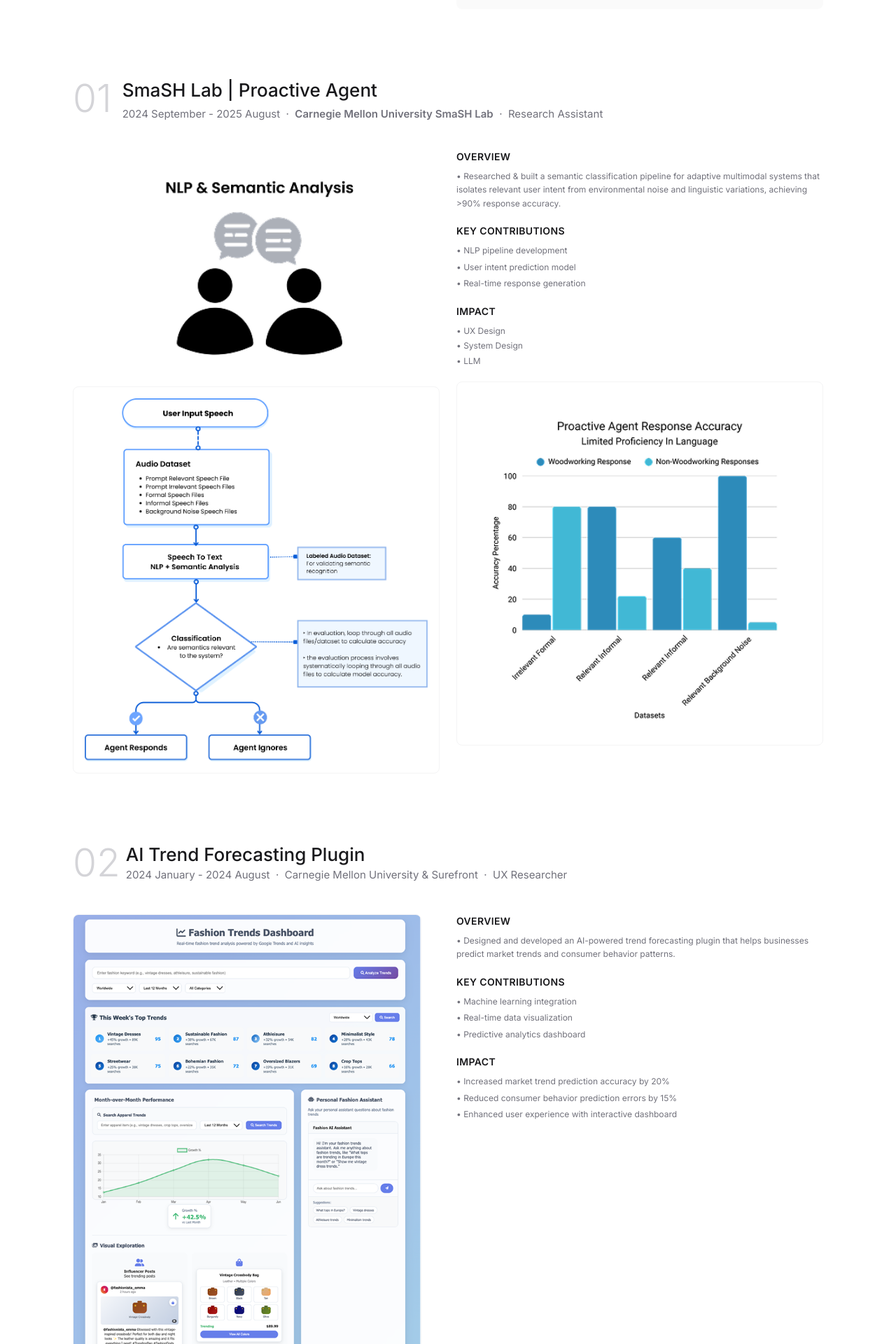
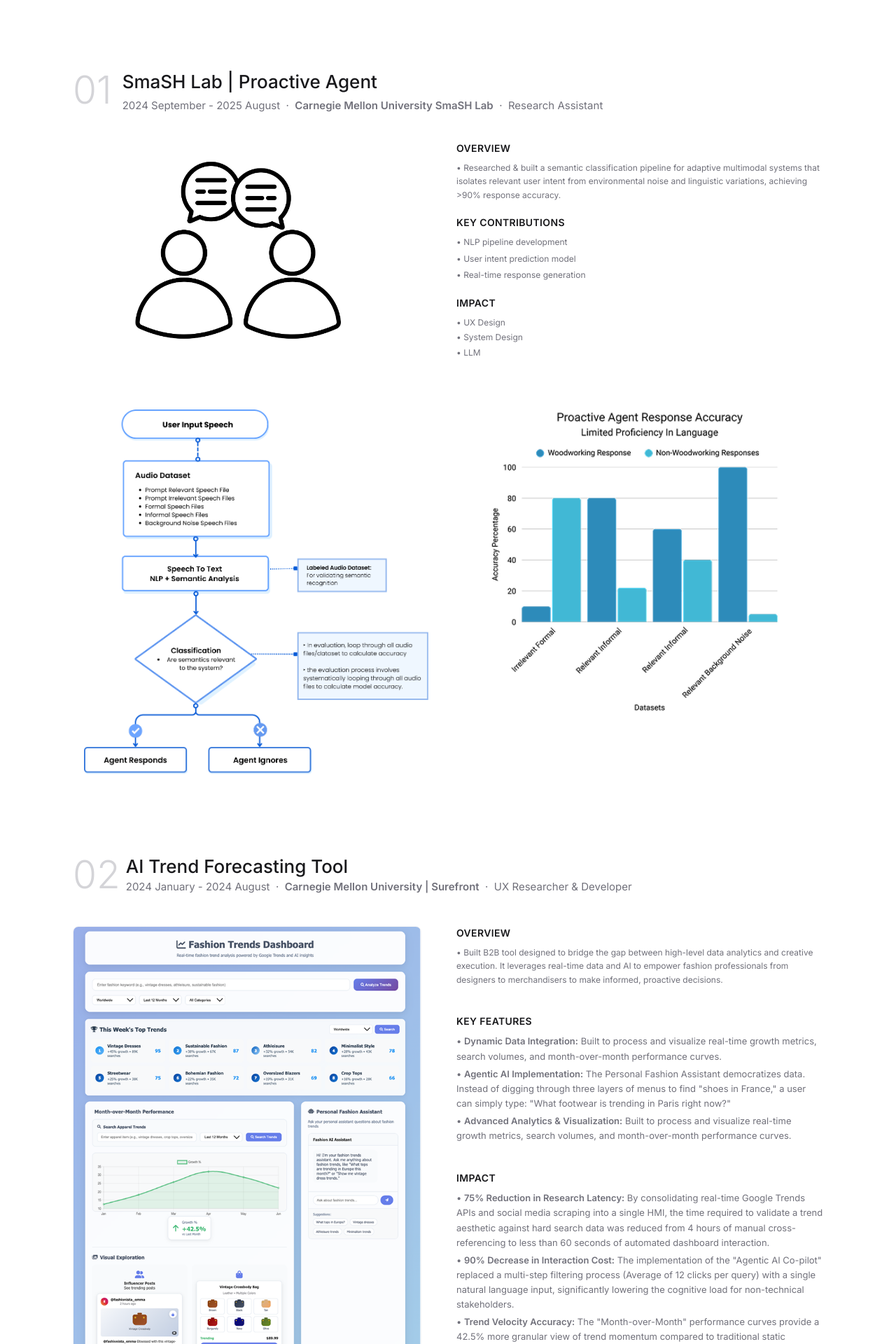
Before and after one commit to rinak01/MyPortfolio, a Next.js app: page /updated_portfolio in a window 1280 px wide. Shown: the part 1700-3620 px from the top of the page at 70% size. Built offline with nearby package versions, Linux system fonts and the light colour scheme.

Commit message:
project descriptions updated

```diff
--- a/app/updated_portfolio/updated_page.tsx
+++ b/app/updated_portfolio/updated_page.tsx
@@ -138,14 +138,14 @@ export default function Portfolio() {
               <img
                 src="/images/00/bmwinfograph.png"
                 alt="Capabilities diagram"
-                className="w-[85%] h-auto"
+                className="w-[83%] h-auto"
               />
               <p className="text-[10px] text-zinc-400 mt-2">• Layered Architecture Diagram</p>
             </div>
 
             {/* Right - Layers (top) + Pipeline (bottom) */}
-            <div className="flex flex-col gap-4">
-              <div className="bg-zinc-50 rounded-lg p-4">
+            <div className="flex flex-col gap-1">
+              <div className="rounded-lg p-4">
                 <img
                   src="/images/00/layers.png"
                   alt="Layers diagram"
@@ -153,7 +153,7 @@ export default function Portfolio() {
                 />
                 <p className="text-[10px] text-zinc-400 mt-2">• GenUI architecture illustrates a tiered synthesis pipeline that orchestrates contextual processing to deliver a real-time adoptive interface.</p>
               </div>
-              <div className="bg-zinc-50 rounded-lg p-4">
+              <div className="rounded-lg p-4">
                 <img
                   src="/images/00/pipeline.png"
                   alt="Pipeline diagram"
@@ -187,14 +187,14 @@ export default function Portfolio() {
                 {/* <h4 className="text-sm font-medium text-zinc-700 mb-3">NLP & Semantic Analysis</h4> */}
                 <div className="rounded-lg overflow-hidden">
                   <img
-                    src="/images/01/NLP.png"
+                    src="/images/01/NLP01.png"
                     alt="NLP and Semantic Analysis diagram"
-                    className="w-full h-auto"
+                    className="w-[90%] h-auto -mt-[80px]"
                   />
                 </div>
               </div>
 
-              <div className="border border-zinc-100 rounded-lg p-4 bg-white">
+              <div className="rounded-lg p-4 -mt-[40px]">
                 <img
                   src="/images/01/proactive agent pipeline.png"
                   alt="Proactive Agent Pipeline"
@@ -231,7 +231,7 @@ export default function Portfolio() {
               </div>
 
               {/* Chart */}
-              <div className="border border-zinc-100 rounded-lg p-4 bg-white">
+              <div className="rounded-lg p-4">
                 <img
                   src="/images/01/updatedGraph.png"
                   alt="Proactive Agent Response Accuracy"
@@ -248,9 +248,9 @@ export default function Portfolio() {
           <div className="flex items-start gap-[8px] mb-8">
             <span className="text-[55px] font-light text-zinc-300 -mt-[10px]">02</span>
             <div>
-              <h3 className="text-[26px] font-medium text-zinc-900">AI Trend Forecasting Plugin</h3>
+              <h3 className="text-[26px] font-medium text-zinc-900">AI Trend Forecasting Tool</h3>
               <p className="text-[15px] text-zinc-500 mt-[-1px]">
-                2024 January - 2024 August &nbsp;·&nbsp; Carnegie Mellon University & Surefront &nbsp;·&nbsp; UX Researcher
+                2024 January - 2024 August &nbsp;·&nbsp; <span className="font-semibold">Carnegie Mellon University | Surefront</span> &nbsp;·&nbsp; UX Researcher & Developer
               </p>
             </div>
           </div>
@@ -266,7 +266,7 @@ export default function Portfolio() {
                   className="w-full h-auto"
                 />
               </div>
-              <div className="rounded-lg overflow-hidden border border-zinc-100 w-[95%]">
+              <div className="rounded-lg overflow-hidden w-[102%] -ml-[26px]">
                 <img
                   src="/images/02/SurefrontInterviews.png"
                   alt="Surefront Interviews"
@@ -276,29 +276,29 @@ export default function Portfolio() {
             </div>
 
             {/* Right - Overview & Details */}
-            <div className="space-y-5">
+            <div className="space-y-10">
               <div>
                 <h4 className="text-sm font-semibold uppercase tracking-wide text-zinc-900 mb-2">Overview</h4>
                 <p className="text-[12px] text-zinc-500 leading-relaxed">
-                  • Designed and developed an AI-powered trend forecasting plugin that helps businesses predict market trends and consumer behavior patterns.
+                  • Built B2B tool designed to bridge the gap between high-level data analytics and creative execution. It leverages real-time data and AI to empower fashion professionals from designers to merchandisers to make informed, proactive decisions.
                 </p>
               </div>
 
               <div>
-                <h4 className="text-sm font-semibold uppercase tracking-wide text-zinc-900 mb-2">Key Contributions</h4>
-                <ul className="text-[12px] text-zinc-500 leading-relaxed space-y-1">
-                  <li>• Machine learning integration</li>
-                  <li>• Real-time data visualization</li>
-                  <li>• Predictive analytics dashboard</li>
+                <h4 className="text-sm font-semibold uppercase tracking-wide text-zinc-900 mb-2">Key Features</h4>
+                <ul className="text-[13px] text-zinc-500 leading-relaxed space-y-1">
+                  <li>• <span className="font-semibold">Dynamic Data Integration:</span> Built to process and visualize real-time growth metrics, search volumes, and month-over-month performance curves.</li>
+                  <li>• <span className="font-semibold">Agentic AI Implementation:</span> The Personal Fashion Assistant democratizes data. Instead of digging through three layers of menus to find "shoes in France," a user can simply type: "What footwear is trending in Paris right now?"</li>
+                  <li>• <span className="font-semibold">Advanced Analytics & Visualization:</span> Built to process and visualize real-time growth metrics, search volumes, and month-over-month performance curves.</li>
                 </ul>
               </div>
 
               <div>
                 <h4 className="text-sm font-semibold uppercase tracking-wide text-zinc-900 mb-2">Impact</h4>
-                <ul className="text-[12px] text-zinc-500 leading-relaxed space-y-1">
-                  <li>• Increased market trend prediction accuracy by 20%</li>
-                  <li>• Reduced consumer behavior prediction errors by 15%</li>
-                  <li>• Enhanced user experience with interactive dashboard</li>
+                <ul className="text-[13px] text-zinc-500 leading-relaxed space-y-1">
+                  <li>• <span className="font-semibold">75% Reduction in Research Latency:</span> By consolidating real-time Google Trends APIs and social media scraping into a single HMI, the time required to validate a trend aesthetic against hard search data was reduced from 4 hours of manual cross-referencing to less than 60 seconds of automated dashboard interaction.</li>
+                  <li>• <span className="font-semibold">90% Decrease in Interaction Cost:</span> The implementation of the "Agentic AI Co-pilot" replaced a multi-step filtering process (Average of 12 clicks per query) with a single natural language input, significantly lowering the cognitive load for non-technical stakeholders.</li>
+                  <li>• <span className="font-semibold">Trend Velocity Accuracy:</span> The "Month-over-Month" performance curves provide a 42.5% more granular view of trend momentum compared to traditional static quarterly reports.</li>
                 </ul>
               </div>
 
@@ -331,7 +331,7 @@ export default function Portfolio() {
             <div>
               <h3 className="text-[26px] font-medium text-zinc-900">Emma&apos;s Tree</h3>
               <p className="text-[15px] text-zinc-500 mt-1">
-                2023 June - 2024 June &nbsp;·&nbsp; Personal Project &nbsp;·&nbsp; Designer & Developer
+                2023 June - 2024 June &nbsp;·&nbsp; <span className="font-semibold">The June 19th Project, Personal Project</span> &nbsp;·&nbsp; Designer & Developer
               </p>
             </div>
           </div>
@@ -348,63 +348,56 @@ export default function Portfolio() {
             </div>
 
             {/* Right - Overview, Key Highlights, Tools */}
-            <div className="space-y-5">
+            <div className="space-y-10">
               <div>
                 <h4 className="text-sm font-semibold uppercase tracking-wide text-zinc-900 mb-2">Overview</h4>
                 <p className="text-[12px] text-zinc-500 leading-relaxed">
-                  • A 3D printed art installation exploring the relationship between nature and technology through generative design.
+                  • I built this tree for my best friend, a med student who wanted greenery without the maintenance stress. Using biomimicry, the tree reacts to environmental changes just like a real tree, functioning as both interactive companion and a functional monitor that won't die.
                 </p>
               </div>
 
               <div>
                 <h4 className="text-sm font-semibold uppercase tracking-wide text-zinc-900 mb-2">Key Highlights</h4>
                 <ul className="text-[12px] text-zinc-500 leading-relaxed space-y-1">
-                  <li>• Generative algorithm design</li>
-                  <li>• Multi-material 3D printing</li>
-                  <li>• Exhibition at CMU Gallery</li>
+                  <li>• <span className="font-semibold">The "Bloom" Effect, Color Transformation:</span> Temperature Sensitive Filament</li>
+                  <li>• <span className="font-semibold">Moisture Sensing:</span> Moisture Sensor</li>
+                  <li>• <span className="font-semibold">Visual Feedback:</span> LED Indicators</li>
+                  <li>• <span className="font-semibold">Growth & Structure:</span> 3D Pen </li>
+                  <li>• <span className="font-semibold">Sustainbility:</span> Solar-powered Battery Bank</li>
                 </ul>
               </div>
 
               <div>
-                <h4 className="text-sm font-semibold uppercase tracking-wide text-zinc-900 mb-2">Tools</h4>
-                <ul className="text-[12px] text-zinc-500 leading-relaxed space-y-0.5">
-                  <li>• Arduino Embedded Programming</li>
-                  <li>• Moisture Sensor</li>
-                  <li>• Temperature Sensor</li>
-                  <li>• Light Sensor</li>
-                  <li>• Tempera Sensitive Filament</li>
-                  <li>• 3D Pen</li>
+                <h4 className="text-sm font-semibold uppercase tracking-wide text-zinc-900 mb-2">Design Thinking</h4>
+                <ul className="text-[12px] text-zinc-500 leading-relaxed space-y-1.5">
+                  <li>• I wanted to design using biomimicry to solve "care fatigue," so I built a synthetic plant that basically lives and reacts right along with Emma. Using temperature-sensitive filaments and environmental sensors, the tree acts as a responsive sensory anchor that mimics the energy of a real plant.</li>
+                  <li className="mt-3"> I used natural materials like real moss and a ceramic pot to keep the tech feeling grounded rather than clinical. Emma was a busy med student, so I wanted to give her those restorative nature vibes in a way that's actually durable and emotionally meaningful.</li>
+                  {/* <li>• Physical Build: Beyond the electronics, the project features organic aesthetics including a pot and real moss to make the tech look natural and feels grounded.</li>
+                  <li>• The "Bloom" Effect: When Emma interacts with the plant—either by placing it in a warm spot, touching it, or adding warm water—the flowers transition from their base color to a vibrant pink.</li>
+                  <li>• Interactive Personality: The project responds to its environment (light, heat, and moisture) just as a biological organism would.</li>
+                  <li>• Multi-Sensory Elements: While the project focused on visual and thermal responses, it fits into a larger body of work that explores presence through customized fragrances.</li>
+                  <li>• Durability: Building the plant "designed to never die," it removes the stress of maintenance while retaining the aesthetic benefits of greenery.</li> */}
                 </ul>
               </div>
             </div>
           </div>
 
           {/* Middle Row - Tree System Diagram */}
-          <div className="grid grid-cols-1 md:grid-cols-[60%_40%] gap-8 mb-8">
-            <div>
+          <div className="flex justify-center mb-8">
             <img
               src="/images/03/treesystem.png"
               alt="Tree system diagram - Photosynthesis, Flower Blooming, Water the Plant"
-                className="w-[80%] h-auto rounded-lg"
+              className="w-[70%] h-auto rounded-lg"
             />
-            </div>
-            <div className="flex items-center">
-              <p className="text-[10px] text-zinc-400">• TEXT ASDFHERLVEKRJVNVSDFVRR</p>
-            </div>
           </div>
 
           {/* Bottom Row - Temperature Change Diagram */}
-          <div className="grid grid-cols-1 md:grid-cols-[60%_40%] gap-8">
-            <div>
+          <div className="flex justify-center">
             <img
               src="/images/03/tempchange.png"
               alt="Filament temperature change diagram"
-                className="w-[80%] h-auto rounded-lg"
+              className="w-[60%] h-auto rounded-lg"
             />
-            </div>
-            <div className="flex items-center">
-              <p className="text-[10px] text-zinc-400">• TEXT ASDFHERLVEKRJVNVSDFVRR</p>
-            </div>
           </div>
         </article>
       </section>
@@ -462,7 +455,7 @@ export default function Portfolio() {
       <section className="mx-auto max-w-6xl px-8 pb-16">
         <div className="mb-12">
           <h2 className="text-lg font-semibold uppercase tracking-[0.1em] text-zinc-900 mb-4">
-            Nice to Meet You!
+            It's great to meet you! :)
           </h2>
           <div className="w-full h-[1px] bg-zinc-300" />
         </div>
```
Also changed, not shown: public/images/01/NLP.png (deleted), public/images/01/NLP01.png (added). Lines whose indentation alone changed are shown as unchanged.
